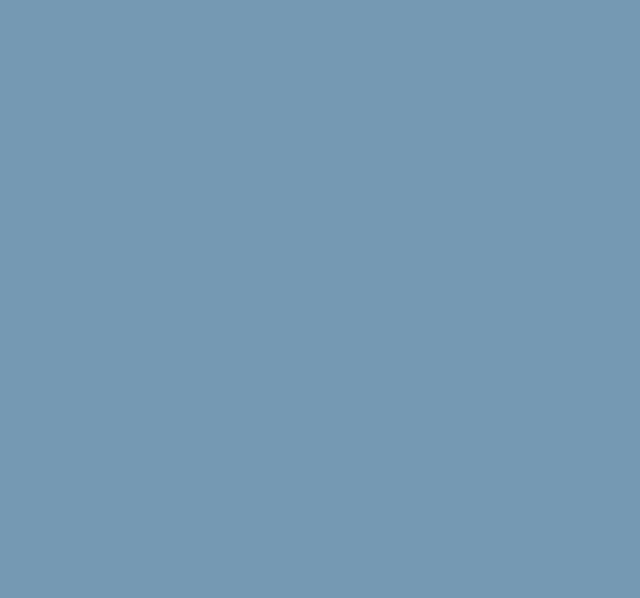
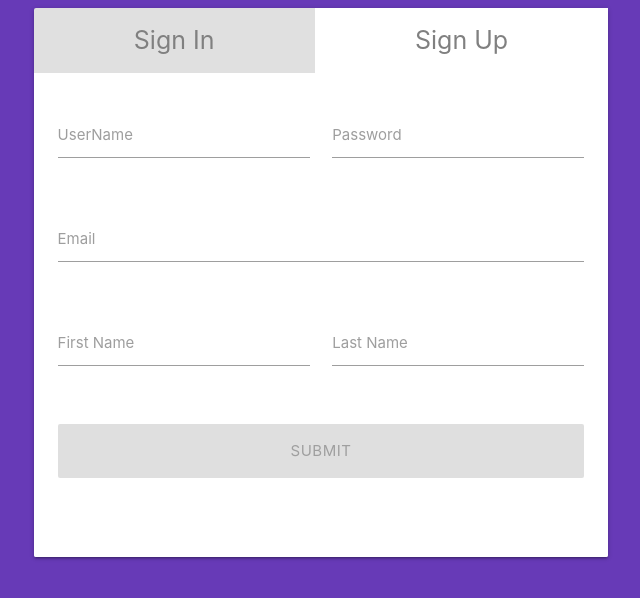
Before and after one commit to mofaruque1/AngularAuthentication, an Angular app: page /signup in a window 1280 px wide. Shown: the top 598 px of the page, without its empty margins (319-959 px from the left). Built offline with nearby package versions, Linux system fonts and the light colour scheme.

Commit message:
Angular Authentication  vxx

```diff
--- a/src/app/app.component.html
+++ b/src/app/app.component.html
@@ -1,7 +1,3 @@
-<!-- <div class="container">
-  <app-sign-up></app-sign-up>
-</div> -->
 
-<div class="container">
-  <router-outlet></router-outlet>
-</div>
+
+<router-outlet></router-outlet>
--- a/src/app/app.module.ts
+++ b/src/app/app.module.ts
@@ -2,11 +2,11 @@ import { BrowserModule } from '@angular/platform-browser';
 import { NgModule } from '@angular/core';
 import { FormsModule} from '@angular/forms';
 import { HttpClientModule } from '@angular/common/http';
-import { RouterModule,Routes} from '@angular/router';
+
 
 import { AppComponent } from './app.component';
 import { SignUpComponent } from './user/sign-up/sign-up.component';
-
+import { RouterModule } from '@angular/router';
 
 import {UserService} from './shared/user.service';
 import { ToastrModule }from 'ngx-toastr';
@@ -14,11 +14,8 @@ import { BrowserAnimationsModule } from '@angular/platform-browser/animations';
 import { UserComponent } from './user/user.component';
 import { SignInComponent } from './user/sign-in/sign-in.component';
 import { HomeComponent } from './home/home.component';
+import { appRoutes } from './routes';
 
-const appRoutes:Routes=[
-  {path:'signin',component:SignInComponent},
-  {path:'signup',component:SignUpComponent}
-]
 
 
 @NgModule({
@@ -36,7 +33,8 @@ const appRoutes:Routes=[
     FormsModule,
     ToastrModule.forRoot(),
     BrowserAnimationsModule,
-    RouterModule
+    RouterModule.forRoot(appRoutes)
+
   ],
   providers: [
     UserService
--- /dev/null
+++ b/src/app/routes.ts
@@ -0,0 +1,18 @@
+import { RouterModule, Routes } from '@angular/router';
+import { HomeComponent } from './home/home.component';
+import { SignUpComponent } from './user/sign-up/sign-up.component';
+import { UserComponent } from './user/user.component';
+import { SignInComponent } from './user/sign-in/sign-in.component';
+
+export const appRoutes: Routes = [
+    { path: 'home', component: HomeComponent },
+    {
+        path: 'signup', component: UserComponent,
+        children: [{ path: '', component: SignUpComponent }]
+    },
+    {
+        path: 'login', component: UserComponent,
+        children: [{ path: '', component: SignInComponent }]
+    },
+    { path: '', redirectTo: 'login', pathMatch: 'full' }
+]
--- a/src/app/user/sign-up/sign-up.component.html
+++ b/src/app/user/sign-up/sign-up.component.html
@@ -1,9 +1,3 @@
-<div class="row">
-  <div class="col s8 offset-s2">
-    <div class="card">
-      <div class="sm-jumbotron center-align">
-        <h2>User Registration</h2>
-      </div>
 <form class="col s12 white" #userRegistrationForm="ngForm" (ngSubmit)="OnSubmit(userRegistrationForm)">
   <div class="row">
     <div class="input-field col s6">
@@ -42,6 +36,3 @@
   </div>
 
 </form>
-    </div>
-  </div>
-</div>
--- a/src/app/user/user.component.html
+++ b/src/app/user/user.component.html
@@ -1,3 +1,23 @@
-<p>
-  user works!
-</p>
+<div class="container">
+    <div class="row">
+      <div class="col s8 offset-s2">
+        <div class="card grey lighten-2">
+          <div class="card-tabs">
+            <ul class="tabs tabs-fixed-width tabs-transparent">
+              <li class="tab">
+                <a routerLink='/login' routerLinkActive='active'>Sign In</a>
+              </li>
+              <li class="tab">
+                <a routerLink='/signup' routerLinkActive='active'>Sign Up</a>
+              </li>
+            </ul>
+          </div>
+          <div class="card-content white">
+            <div class="row">
+              <router-outlet></router-outlet>
+            </div>
+          </div>
+        </div>
+      </div>
+    </div>
+  </div>
--- a/src/index.html
+++ b/src/index.html
@@ -10,7 +10,7 @@
   <link rel="stylesheet" href="https://cdnjs.cloudflare.com/ajax/libs/materialize/1.0.0-beta/css/materialize.min.css">
   <link href="https://fonts.googleapis.com/icon?family=Material+Icons" rel="stylesheet">
 </head>
-<body style="background-color: #7599b3">
+<body class="deep-purple">
   <app-root></app-root>
   <script src="https://ajax.googleapis.com/ajax/libs/jquery/3.2.1/jquery.min.js"></script>
   <script src="https://cdnjs.cloudflare.com/ajax/libs/materialize/1.0.0-beta/js/materialize.min.js"></script>
```
Lines whose indentation alone changed are shown as unchanged.
